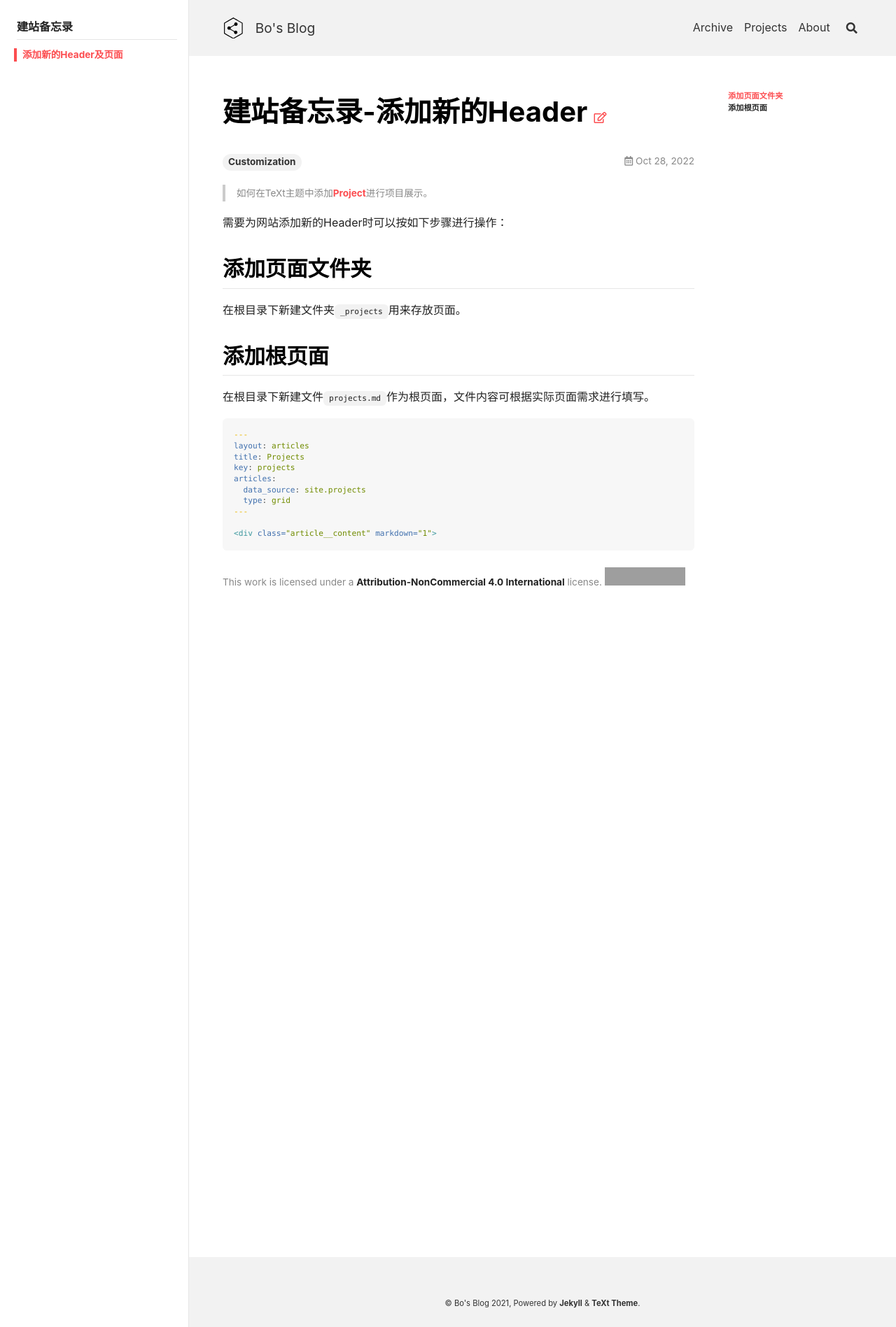
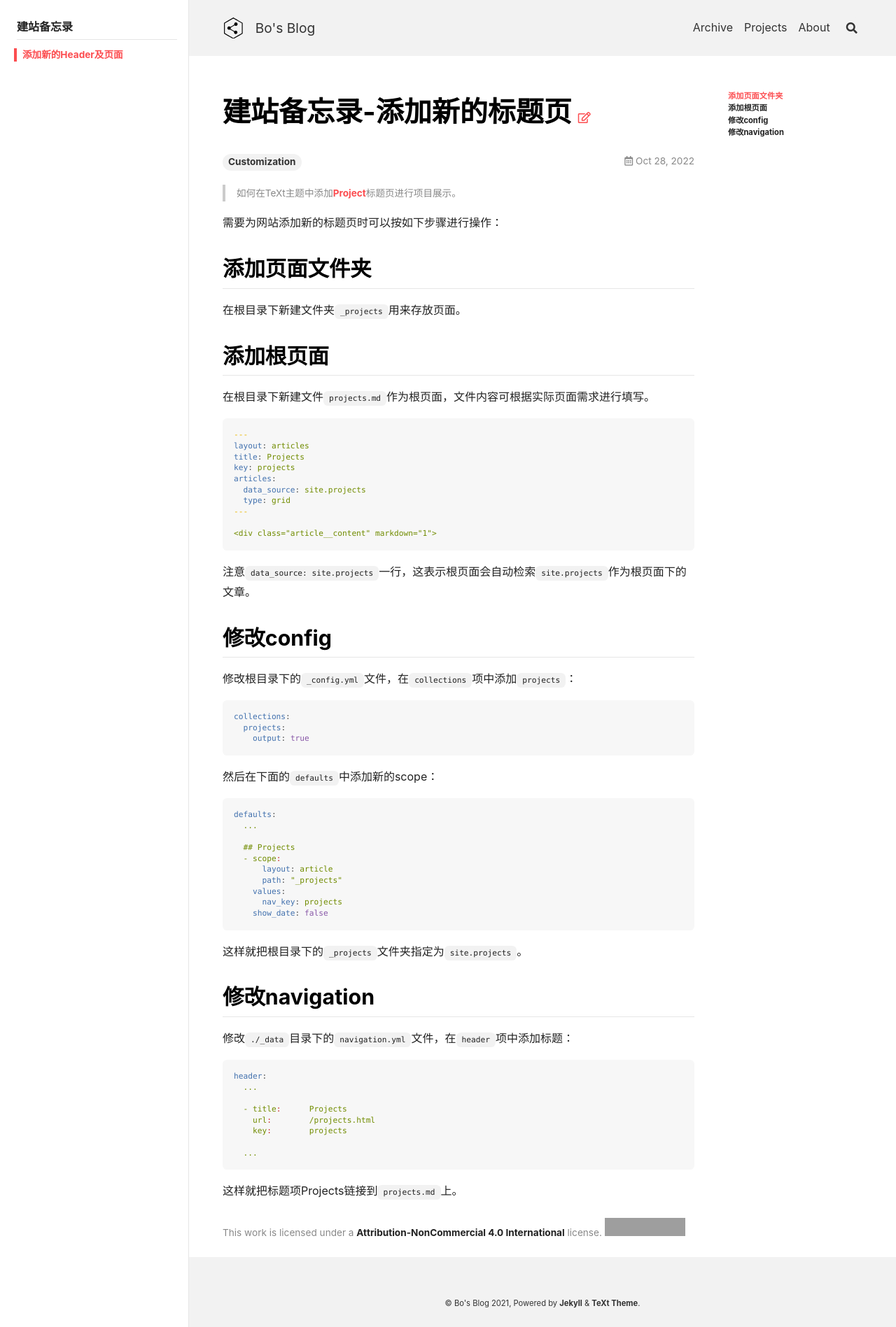
Before and after one commit to peng00bo00/peng00bo00_previous_blog, a Jekyll site: the page built from _posts/2022-10-28-Add-Header.md, in a window 1280 px wide. Shown: the whole page at 70% size. Built offline with Jekyll 4.4.1, drawn with Linux system fonts in a browser that asks for light colours; grey boxes are pictures that could not be loaded.

Commit message:
Update 2022-10-28-Add-Header.md

````diff
--- a/_posts/2022-10-28-Add-Header.md
+++ b/_posts/2022-10-28-Add-Header.md
@@ -1,6 +1,6 @@
 ---
 layout: article
-title: 建站备忘录-添加新的Header
+title: 建站备忘录-添加新的标题页
 tags: ["Customization"]
 key: customization-01
 aside:
@@ -9,10 +9,10 @@ sidebar:
   nav: customization
 ---
 
-> 如何在TeXt主题中添加[Project](/projects.html)进行项目展示。
+> 如何在TeXt主题中添加[Project](/projects.html)标题页进行项目展示。
 <!--more-->
 
-需要为网站添加新的Header时可以按如下步骤进行操作：
+需要为网站添加新的标题页时可以按如下步骤进行操作：
 
 ## 添加页面文件夹
 
@@ -23,7 +23,7 @@ sidebar:
 在根目录下新建文件`projects.md`作为根页面，文件内容可根据实际页面需求进行填写。
 
 
-```md
+```yml
 ---
 layout: articles
 title: Projects
@@ -35,3 +35,49 @@ articles:
 
 <div class="article__content" markdown="1">
 ```
+
+注意`data_source: site.projects`一行，这表示根页面会自动检索`site.projects`作为根页面下的文章。
+
+## 修改config
+
+修改根目录下的`_config.yml`文件，在`collections`项中添加`projects`：
+
+```yml
+collections:
+  projects:
+    output: true
+```
+
+然后在下面的`defaults`中添加新的scope：
+
+```yml
+defaults:
+  ...
+
+  ## Projects
+  - scope:
+      layout: article
+      path: "_projects"
+    values:
+      nav_key: projects
+    show_date: false
+```
+
+这样就把根目录下的`_projects`文件夹指定为`site.projects`。
+
+## 修改navigation
+
+修改`./_data`目录下的`navigation.yml`文件，在`header`项中添加标题：
+
+```yml
+header:
+  ...
+
+  - title:      Projects
+    url:        /projects.html
+    key:        projects
+
+  ...
+```
+
+这样就把标题项Projects链接到`projects.md`上。
````
